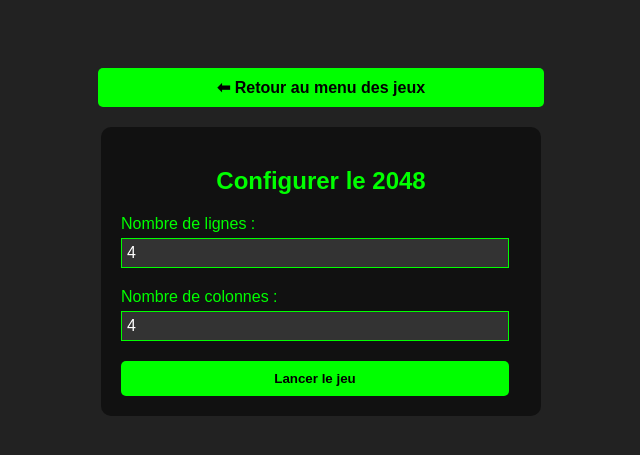
After one commit to Frifri260805/Jeu-de-la-Vie, a PHP site: page /2048/2048.php in a window 1280 px wide. The commit adds this page. Shown: the top 455 px of the page, without its empty margins (319-959 px from the left). Run offline with PHP 8.4, Linux system fonts and the light colour scheme.

Commit message:
Ajout jeu 2048

```diff
--- /dev/null
+++ b/2048/2048.php
@@ -0,0 +1,81 @@
+<!DOCTYPE html>
+<html lang="fr">
+<head>
+<meta charset="UTF-8">
+<title>Snake - Configuration</title>
+<style>
+    body {
+        font-family: Arial, sans-serif;
+        background-color: #222;
+        color: #0f0;
+        display: flex;
+        justify-content: center;
+        padding-top: 50px;
+    }
+    .container {
+        display: flex;
+        flex-direction: column;
+        align-items: center;
+    }
+    form {
+        background-color: #111;
+        padding: 20px;
+        border-radius: 10px;
+        width: 400px;
+        margin-top: 20px;
+    }
+    label {
+        display: block;
+        margin: 10px 0 5px;
+    }
+    input, select {
+        width: 97%;
+        padding: 5px;
+        margin-bottom: 10px;
+        background-color: #333;
+        border: 1px solid #0f0;
+        color: white;
+        box-sizing: border-box; /* 🔑 pour uniformiser la largeur */
+        font: inherit;          /* 🔑 pour hériter de la même police */
+        appearance: none;
+    }
+    button, .menu-btn {
+        background-color: #0f0;
+        color: #000;
+        padding: 10px;
+        border: none;
+        cursor: pointer;
+        width: 97%;
+        margin-top: 10px;
+        font-weight: bold;
+        text-align: center;
+        text-decoration: none;
+        display: inline-block;
+        border-radius: 5px;
+    }
+    button:hover, .menu-btn:hover {
+        background-color: #0c0;
+    }
+    #titre {
+        text-align: center;
+    }
+</style>
+</head>
+<body>
+    <div class="container">
+        <!-- 🔙 Bouton retour au menu -->
+        <a href="../index.html" class="menu-btn">⬅ Retour au menu des jeux</a>
+
+        <form method="POST" action="start_game.php">
+            <h2 id="titre">Configurer le 2048</h2>
+            <label for="rows">Nombre de lignes :</label>
+            <input type="number" name="rows" id="rows" value="4" min="4" max="100" required>
+
+            <label for="cols">Nombre de colonnes :</label>
+            <input type="number" name="cols" id="cols" value="4" min="4" max="100" required>
+
+            <button type="submit">Lancer le jeu</button>
+        </form>
+    </div>
+</body>
+</html>
--- a/index.html
+++ b/index.html
@@ -49,8 +49,7 @@
 
         <!-- Exemple : futurs jeux -->
         <a href="snake/snake.php">Snake</a>
-        <a href="tetris.php">Tetris</a>
-        <a href="pong.php">Pong</a>
+        <a href="2048/2048.php">2048</a>
     </div>
 </body>
 </html>
--- a/snake/jeu.php
+++ b/snake/jeu.php
@@ -142,7 +142,7 @@
         }
 
         function StartGame() {
-            gameInterval = setInterval(Update, 120); // toutes les 200 ms
+            gameInterval = setInterval(Update, 200); // toutes les 200 ms
         }
 
         function Update() {
```
Also changed, not shown: 2048/jeu.php (added, +293 -0 lines), 2048/start_game.php (added, +9 -0 lines).
